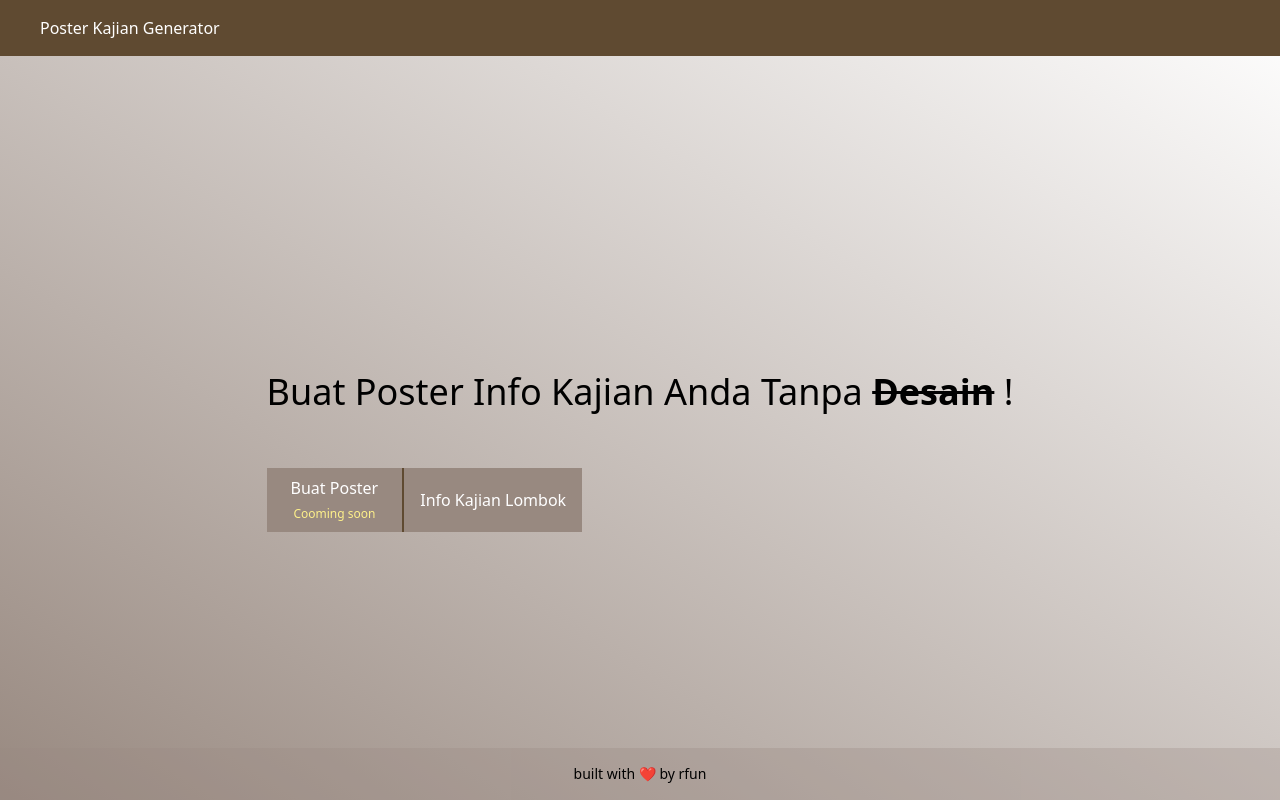
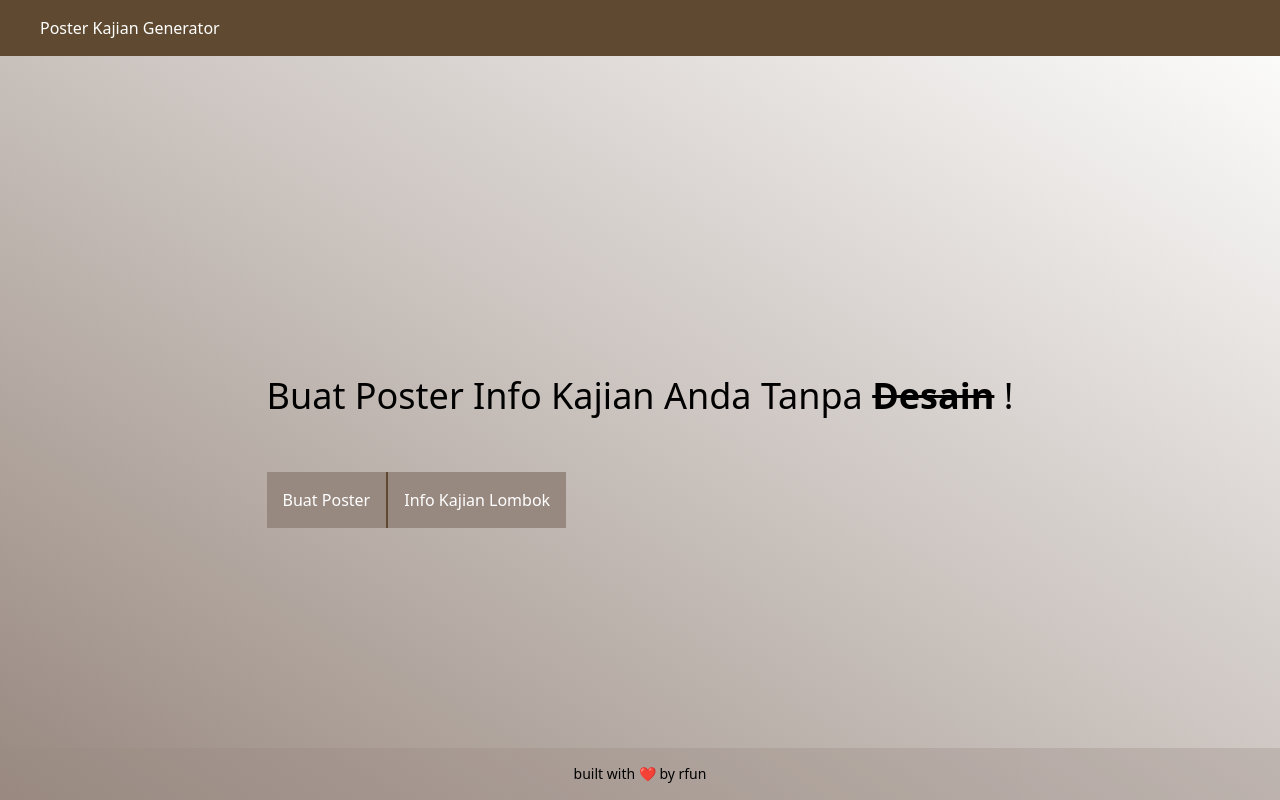
Before and after one commit to arfani/Info-Kajian-Poster-Generator, a Next.js app: page / in a window 1280 px wide. Built offline with nearby package versions, Linux system fonts and the light colour scheme.

Commit message:
update link to create poster

```diff
--- a/components/hero.tsx
+++ b/components/hero.tsx
@@ -6,8 +6,8 @@ export default function Hero() {
             <div className="mx-auto text-center ">
                 <h1 className="my-14 text-4xl">Buat Poster Info Kajian Anda Tanpa <strong className="line-through">Desain</strong> !</h1>
                 <div className="flex justify-center sm:justify-start">
-                    <Link title="Cooming Soon" href="#" className="px-6 py-2 bg-secondary text-white border-r-2 border-primary hover:bg-slate-600">Buat Poster <br /><span className="text-xs text-yellow-200">Cooming soon</span></Link>
-                    <Link href="/info-kajian-lombok" className="flex flex-col justify-center p-4 bg-secondary text-white hover:bg-slate-600">Info Kajian Lombok</Link>
+                    <Link href="/create-poster" className="p-4 bg-secondary text-white border-r-2 border-primary hover:bg-slate-600">Buat Poster</Link>
+                    <Link href="/info-kajian-lombok" className="p-4 bg-secondary text-white hover:bg-slate-600">Info Kajian Lombok</Link>
                 </div>
 
             </div>
```
